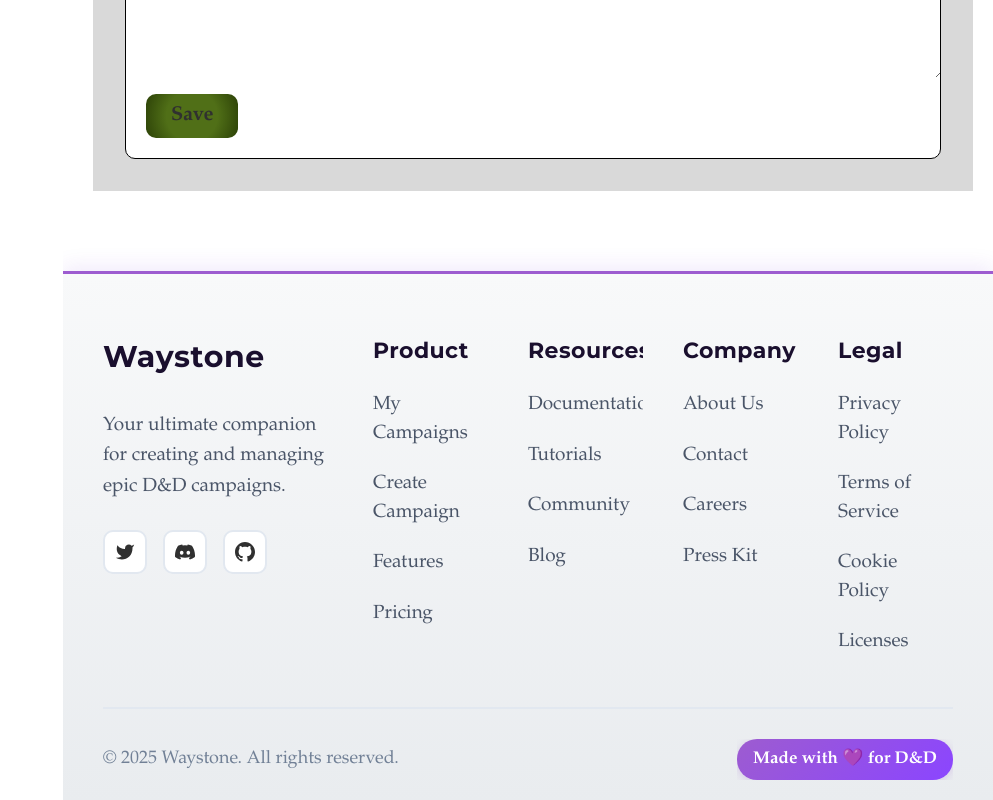
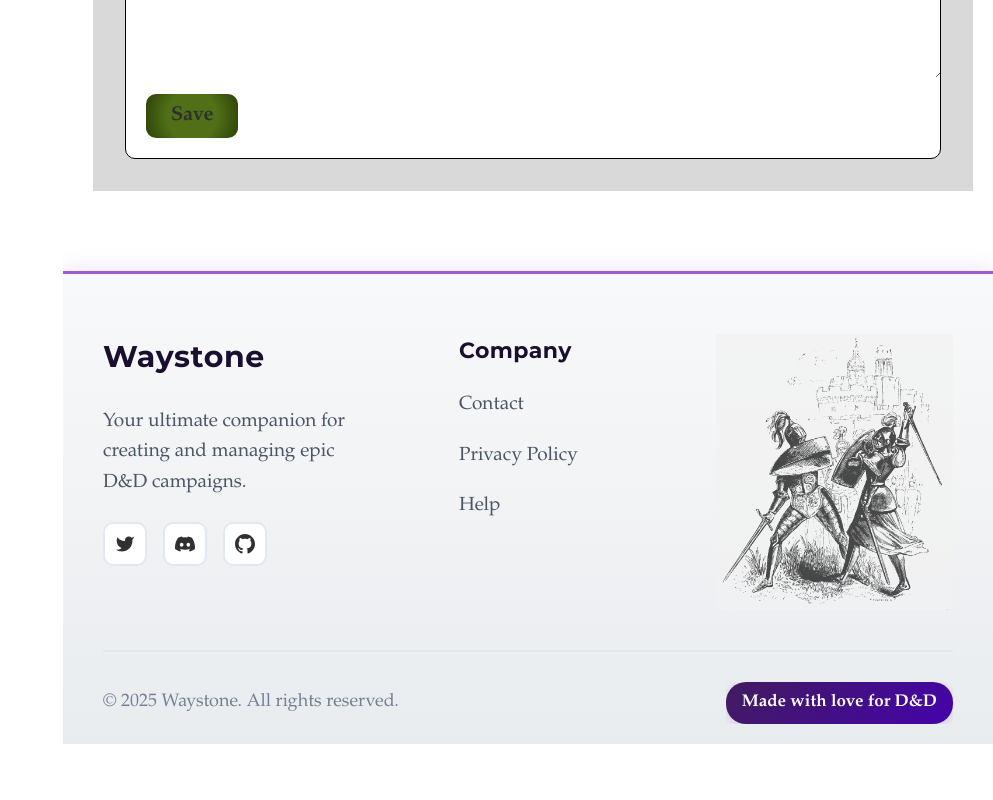
Before and after one commit to WouterOnGithub/Waystone, a React (Vite) app in the folder waystoneProject/: page /user/Account_Page in a window 1280 px wide. Shown: the part 1141-1941 px from the top of the page, without its empty margins (287-1280 px from the left). After the commit the page ends 1885 px from the top, so only its background shows below. Built offline with nearby package versions, Linux system fonts and the light colour scheme; no server answers.

Commit message:
footer design aangepast en ingekort

```diff
--- a/waystoneProject/src/components/UI/Footer.jsx
+++ b/waystoneProject/src/components/UI/Footer.jsx
@@ -1,6 +1,6 @@
-
 import { Link } from 'react-router-dom';
 import './UI css/Footer.css';
+import KnightsImage from '../../assets/ridders.png'; // Pas het pad aan naar waar je de afbeelding opslaat
 
 function Footer() {
   const currentYear = new Date().getFullYear();
@@ -8,8 +8,8 @@ function Footer() {
   return (
     <footer className="footer">
       <div className="footer-content">
-        {/* Company Info Section */}
-        <div className="footer-section">
+        {/* Company Info */}
+        <div className="footer-section footer-main">
           <h3 className="footer-heading">Waystone</h3>
           <p className="footer-description">
             Your ultimate companion for creating and managing epic D&D campaigns.
@@ -33,48 +33,21 @@ function Footer() {
           </div>
         </div>
 
-        {/* Quick Links */}
+        {/* Company Links */}
         <div className="footer-section">
-          <h4 className="footer-heading">Product</h4>
+          <h4 className="footer-heading">Company</h4>
           <ul className="footer-list">
-            <li><Link to="/user/My_Campaigns_Page">My Campaigns</Link></li>
-            <li><Link to="/user/New_Campaign_Page_CAMPAIGN">Create Campaign</Link></li>
-            <li><Link to="/features">Features</Link></li>
-            <li><Link to="/pricing">Pricing</Link></li>
+            <li><Link to="/contact">Contact</Link></li>
+            <li><Link to="/privacy">Privacy Policy</Link></li>
+            <li><Link to="/terms">Help</Link></li>
           </ul>
         </div>
 
-        {/* Resources */}
-        <div className="footer-section">
-          <h4 className="footer-heading">Resources</h4>
-          <ul className="footer-list">
-            <li><Link to="/documentation">Documentation</Link></li>
-            <li><Link to="/tutorials">Tutorials</Link></li>
-            <li><Link to="/community">Community</Link></li>
-            <li><Link to="/blog">Blog</Link></li>
-          </ul>
-        </div>
-
-        {/* Company */}
-        <div className="footer-section">
-          <h4 className="footer-heading">Company</h4>
-          <ul className="footer-list">
-            <li><Link to="/about">About Us</Link></li>
-            <li><Link to="/contact">Contact</Link></li>
-            <li><Link to="/careers">Careers</Link></li>
-            <li><Link to="/press">Press Kit</Link></li>
-          </ul>
-        </div>
-
-        {/* Legal */}
-        <div className="footer-section">
-          <h4 className="footer-heading">Legal</h4>
-          <ul className="footer-list">
-            <li><Link to="/privacy">Privacy Policy</Link></li>
-            <li><Link to="/terms">Terms of Service</Link></li>
-            <li><Link to="/cookies">Cookie Policy</Link></li>
-            <li><Link to="/licenses">Licenses</Link></li>
-          </ul>
+        {/* Knights Illustration - Right Side */}
+        <div className="footer-section footer-illustration-section">
+          <div className="footer-illustration">
+            <img src={KnightsImage} alt="Medieval Knights" />
+          </div>
         </div>
       </div>
 
@@ -84,7 +57,7 @@ function Footer() {
           &copy; {currentYear} Waystone. All rights reserved.
         </div>
         <div className="footer-badges">
-          <span className="footer-badge">Made with 💜 for D&D</span>
+          <span className="footer-badge">Made with love for D&D</span>
         </div>
       </div>
     </footer>
--- a/waystoneProject/src/components/UI/UI css/Footer.css
+++ b/waystoneProject/src/components/UI/UI css/Footer.css
@@ -14,8 +14,8 @@
   max-width: 1400px;
   margin: 0 auto;
   display: grid;
-  grid-template-columns: 2fr 1fr 1fr 1fr 1fr;
-  gap: 40px;
+  grid-template-columns: 1.5fr 1fr 1.2fr;
+  gap: 60px;
   margin-bottom: 40px;
 }
 
@@ -26,8 +26,21 @@
   gap: 16px;
 }
 
-.footer-section:first-child {
-  gap: 20px;
+.footer-main {
+  position: relative;
+  padding-right: 20px;
+}
+
+.footer-main .footer-heading {
+  font-size: 1.5rem;
+  margin-bottom: 12px;
+}
+
+/* Knights Illustration Section - Right Side */
+.footer-illustration-section {
+  display: flex;
+  align-items: center;
+  justify-content: center;
 }
 
 .footer-heading {
@@ -52,7 +65,7 @@
   border-radius: 2px;
 }
 
-.footer-section:first-child .footer-heading {
+.footer-main .footer-heading {
   font-size: 1.5rem;
   margin-bottom: 12px;
 }
@@ -62,7 +75,7 @@
   line-height: 1.6;
   font-size: 0.95rem;
   margin: 0;
-  max-width: 300px;
+  max-width: 350px;
 }
 
 /* Social Icons */
@@ -70,6 +83,7 @@
   display: flex;
   gap: 16px;
   margin-top: 8px;
+  margin-bottom: 32px;
 }
 
 .footer-social a {
@@ -91,6 +105,23 @@
   color: #ffffff;
   transform: translateY(-3px);
   box-shadow: 0 4px 12px rgba(157, 92, 208, 0.3);
+}
+
+/* Knights Illustration */
+.footer-illustration {
+  margin-top: 0;
+  max-width: 280px;
+  width: 100%;
+  opacity: 70%;
+  transition: transform 0.3s ease;
+}
+
+.footer-illustration img {
+  width: 100%;
+  height: auto;
+  display: block;
+  filter: grayscale(2%) contrast(1.1) brightness(0.95);
+  mix-blend-mode: multiply;
 }
 
 /* Footer Lists */
@@ -157,7 +188,7 @@
 }
 
 .footer-badge {
-  background: linear-gradient(135deg, #9d5cd0 0%, #8b45ff 100%);
+  background: linear-gradient(135deg, #421c5f 0%, #4403ab 100%);
   color: #ffffff;
   padding: 8px 16px;
   border-radius: 20px;
@@ -170,44 +201,30 @@
 }
 
 /* Responsive Design */
-@media (max-width: 1200px) {
+@media (max-width: 1024px) {
   .footer-content {
-    grid-template-columns: 2fr 1fr 1fr 1fr;
+    grid-template-columns: 2fr 1fr 1fr;
+    gap: 40px;
   }
 
-  .footer-section:last-child {
-    grid-column: 2;
+  .footer-illustration {
+    max-width: 250px;
   }
 }
 
-@media (max-width: 992px) {
+@media (max-width: 768px) {
   .footer {
     padding: 50px 30px 20px;
   }
 
   .footer-content {
-    grid-template-columns: 1fr 1fr 1fr;
-    gap: 30px;
+    grid-template-columns: 1fr;
+    gap: 40px;
   }
 
-  .footer-section:first-child {
-    grid-column: 1 / -1;
-  }
-}
-
-@media (max-width: 768px) {
-  .footer {
-    padding: 40px 20px 20px;
-  }
-
-  .footer-content {
-    grid-template-columns: 1fr 1fr;
-    gap: 30px;
-  }
-
-  .footer-section:first-child {
-    grid-column: 1 / -1;
+  .footer-main {
     text-align: center;
+    padding-right: 0;
   }
 
   .footer-description {
@@ -218,20 +235,14 @@
     justify-content: center;
   }
 
-  .footer-heading::after {
-    left: 50%;
-    transform: translateX(-50%);
-  }
-}
-
-@media (max-width: 480px) {
-  .footer-content {
-    grid-template-columns: 1fr;
-    gap: 30px;
+  .footer-illustration-section {
+    grid-column: 1 / -1;
+    margin-top: 20px;
   }
 
-  .footer-section {
-    text-align: center;
+  .footer-illustration {
+    margin: 0 auto;
+    max-width: 280px;
   }
 
   .footer-heading::after {
@@ -239,8 +250,22 @@
     transform: translateX(-50%);
   }
 
+  .footer-section {
+    text-align: center;
+  }
+
   .footer-list li a {
-    display: block;
+    display: inline-block;
+  }
+}
+
+@media (max-width: 480px) {
+  .footer {
+    padding: 40px 20px 20px;
+  }
+
+  .footer-illustration {
+    max-width: 220px;
   }
 
   .footer-bottom {
```
Also changed, not shown: waystoneProject/src/assets/ridders.png (added).
